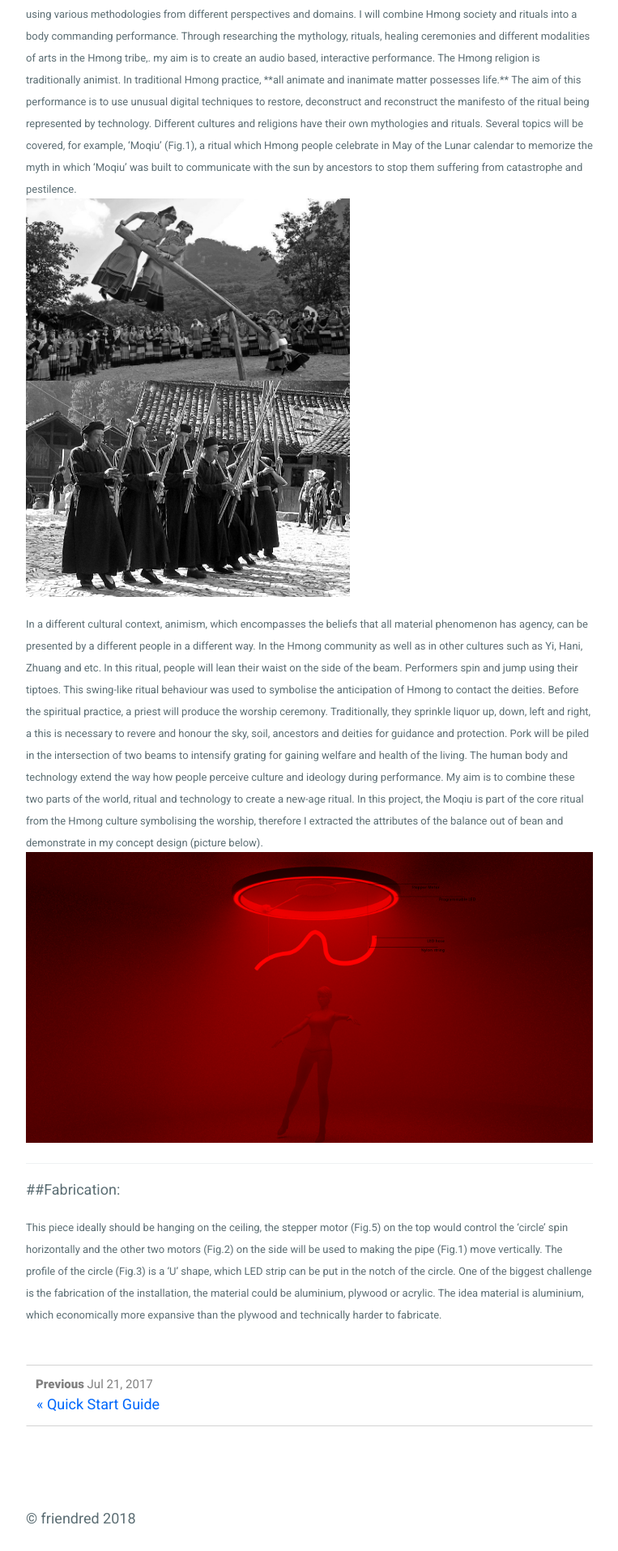
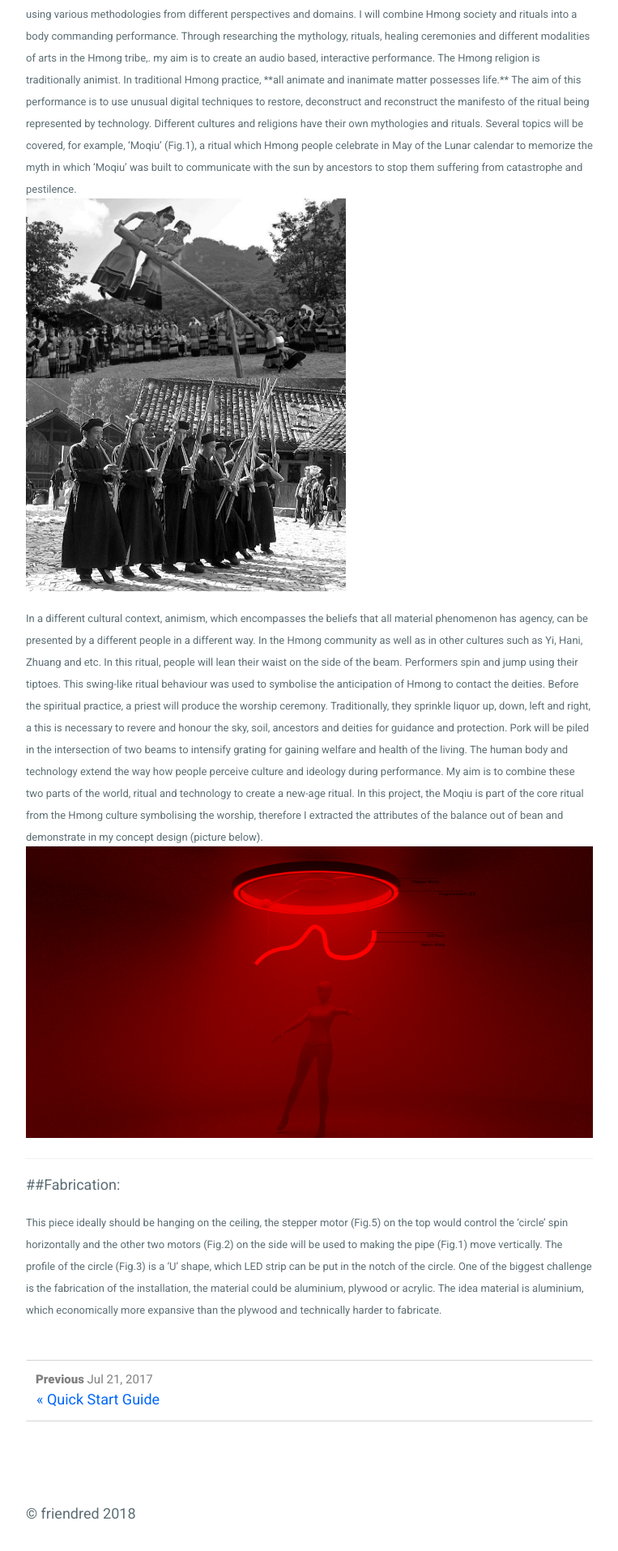
Before and after one commit to apadonovan/friendred_blog, a Jekyll site: the page built from _posts/2018-06-04-Moqiu-performance.md, in a window 1280 px wide. Shown: the part 655-2570 px from the top of the page at 81% size, without its empty margins (258-1021 px from the left). Built offline with Jekyll 4.4.1, drawn with Linux system fonts in a browser that asks for light colours.

Commit message:
two images

```diff
--- a/_posts/2018-06-04-Moqiu-performance.md
+++ b/_posts/2018-06-04-Moqiu-performance.md
@@ -21,8 +21,8 @@
 The Hmong religion is traditionally animist. In traditional Hmong practice, **all animate and inanimate matter possesses life.** The aim of this performance is to use unusual digital techniques to restore, deconstruct and reconstruct the manifesto of the ritual being represented by technology. Different cultures and religions have their own mythologies and rituals. Several topics will be covered, for example, ‘Moqiu’ (Fig.1), a ritual which Hmong people celebrate in May of the Lunar calendar to memorize the myth in which ‘Moqiu’ was built to communicate with the sun by ancestors to stop them suffering from catastrophe and pestilence.
 </font>
 
-<img src="/friendred_blog/assets/images/moqiu.jpg" alt="Girl in a jacket" width="400">
-<img src="/friendred_blog/assets/images/moqiu2.jpg" alt="Girl in a jacket" width="400">
+<img src="/friendred_blog/assets/images/moqiu.jpg" alt="Girl in a jacket" width="395">
+<img src="/friendred_blog/assets/images/moqiu2.jpg" alt="Girl in a jacket" width="395">
 
 <font size="2">
 In a different cultural context, animism, which encompasses the beliefs that all material phenomenon has agency, can be presented by a different people in a different way. In the Hmong community as well as in other cultures such as Yi, Hani, Zhuang and etc. In this ritual, people will lean their waist on the side of the beam. Performers spin and jump using their tiptoes. This swing-like ritual behaviour was used to symbolise the anticipation of Hmong to contact the deities.  Before the spiritual practice, a priest will produce the worship ceremony. Traditionally, they sprinkle liquor up, down, left and right, a this is necessary to revere and honour the sky, soil, ancestors and deities for guidance and protection. Pork will be piled in the intersection of two beams to intensify grating for gaining welfare and health of the living.
```
